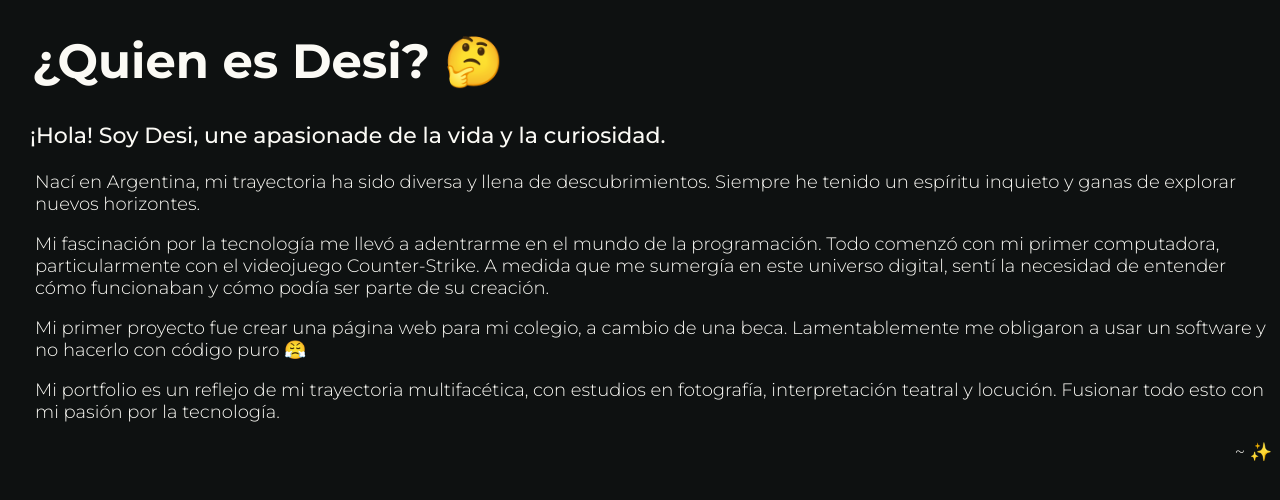
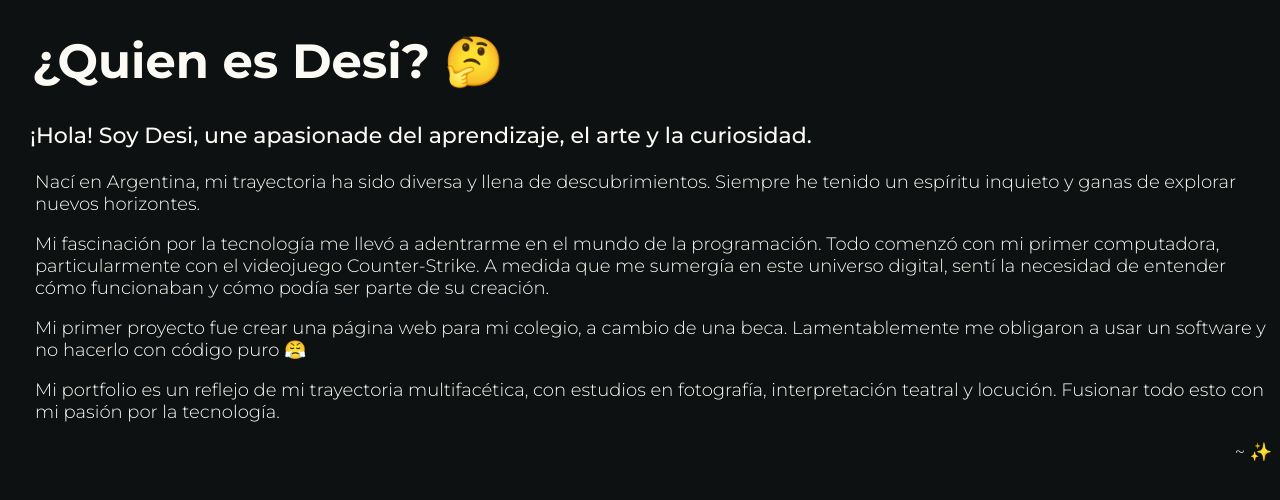
Before and after one commit to ledesidium/desi-fw, a website built with Vite: page about.html in a window 1280 px wide. Built offline with nearby package versions, Linux system fonts and the light colour scheme.

Commit message:
fixes styles about

```diff
--- a/about.html
+++ b/about.html
@@ -18,7 +18,7 @@
         </header>
 
         <section class="about">
-            <h3>¡Hola! Soy Desi, une apasionade de la vida y la curiosidad.</h3>
+            <h3>¡Hola! Soy Desi, une apasionade del aprendizaje, el arte y la curiosidad.</h3>
             <p>
                 Nací en Argentina, mi trayectoria ha sido diversa y llena de descubrimientos. Siempre he tenido un espíritu inquieto y ganas
                 de explorar nuevos horizontes.
--- a/src/style.css
+++ b/src/style.css
@@ -22,7 +22,6 @@ p {
     padding-left: 1.5em;
     font-size: 18px;
     font-weight: 300;
-    text-justify: auto;
 }
 
 .skills > hr {
```
